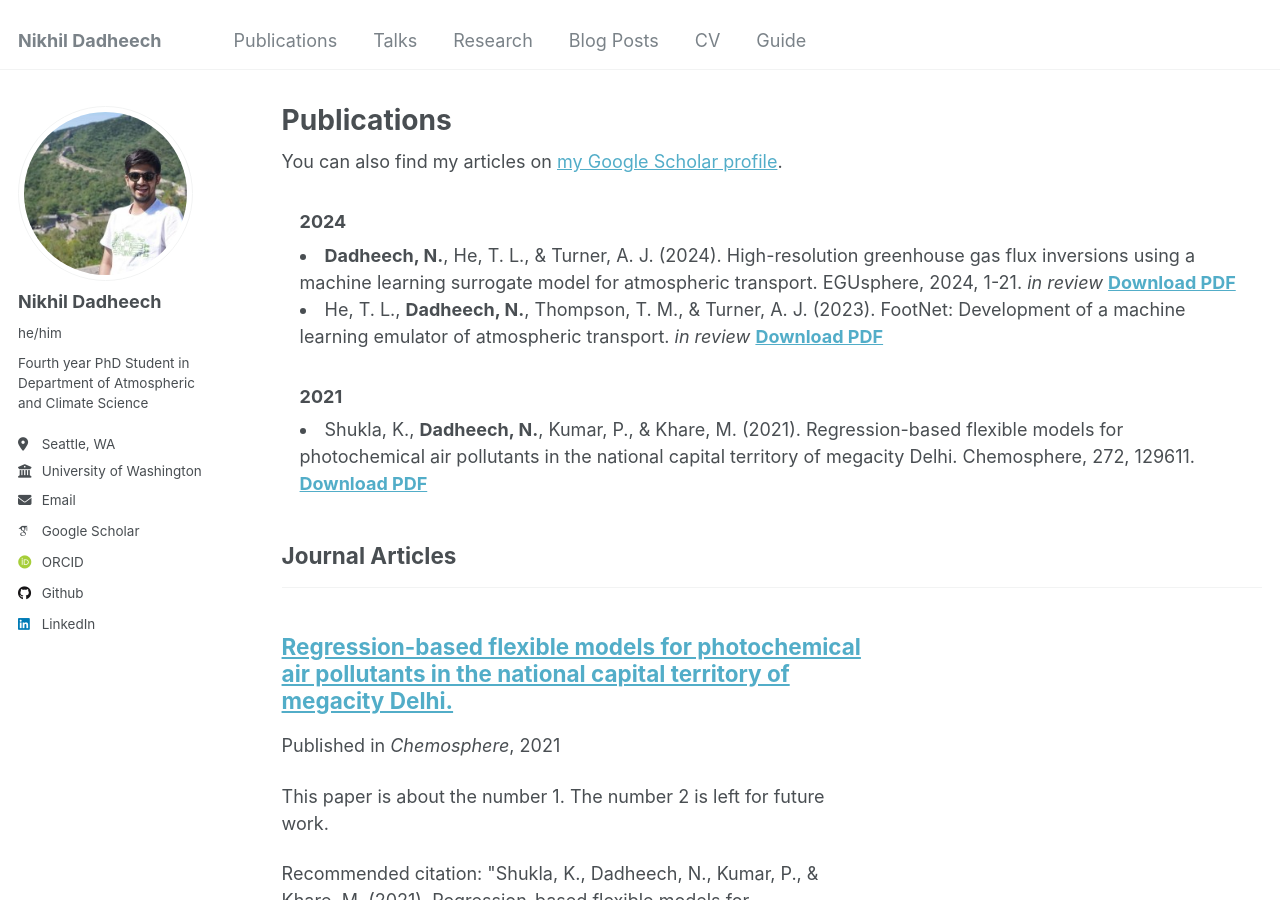
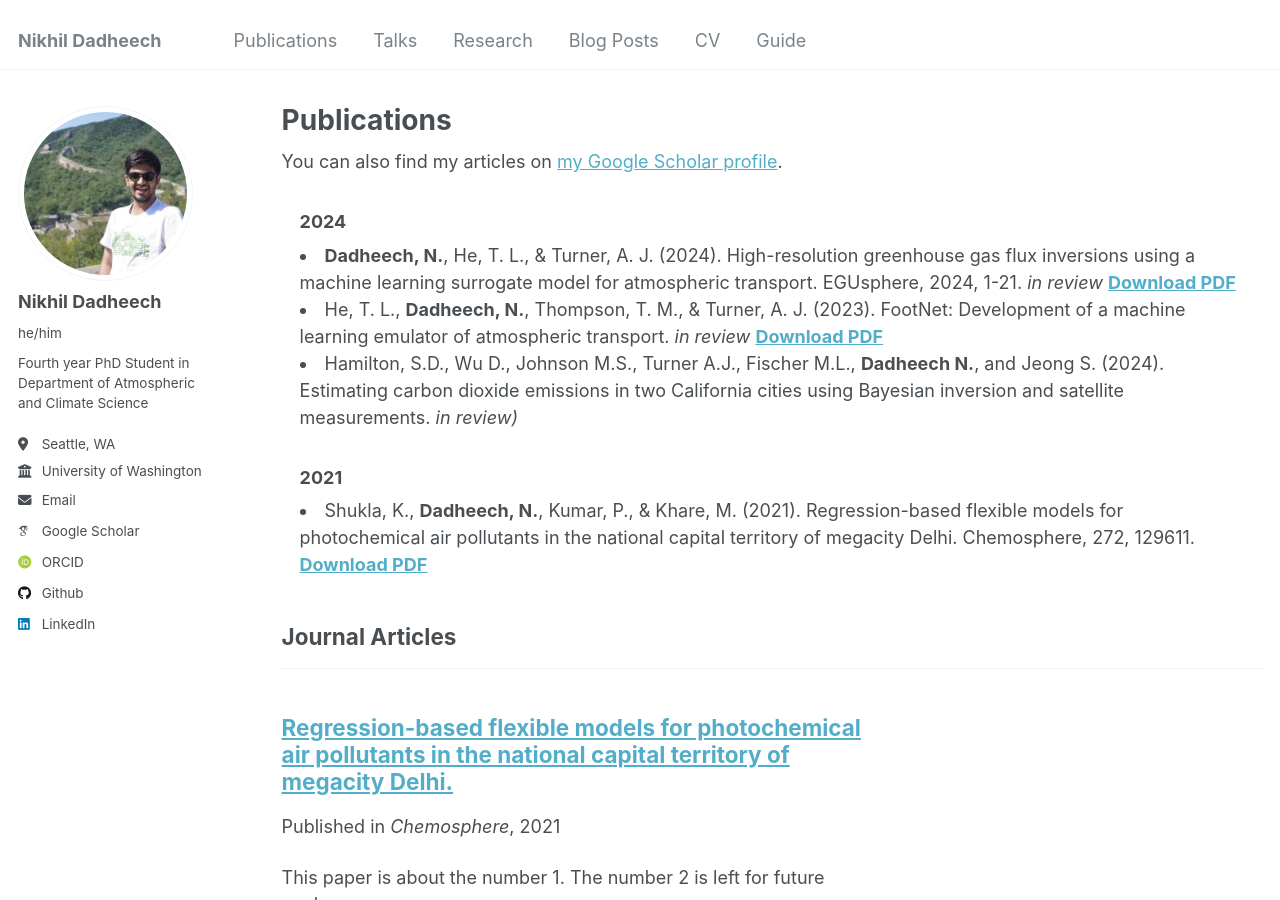
Before and after one commit to nd349/nd349.github.io, a Jekyll site: the page built from _pages/publications.html, in a window 1280 px wide and 900 px high. Built offline with Jekyll 4.4.1, drawn with Linux system fonts in a browser that asks for light colours; some web fonts are replaced.

Commit message:
Updated publications.html

```diff
--- a/_pages/publications.html
+++ b/_pages/publications.html
@@ -29,6 +29,9 @@ author_profile: true
 										<a target="'_blank'" href="../files/footnet_v4.pdf">
 											<b> Download PDF </b>
 											</a>
+
+										<li class="bib-item">
+											Hamilton, S.D., Wu D., Johnson M.S., Turner A.J., Fischer M.L., <b>Dadheech N.</b>, and Jeong S. (2024). Estimating carbon dioxide emissions in two California cities using Bayesian inversion and satellite measurements. <i>in review)</i>
 
 
 
```
